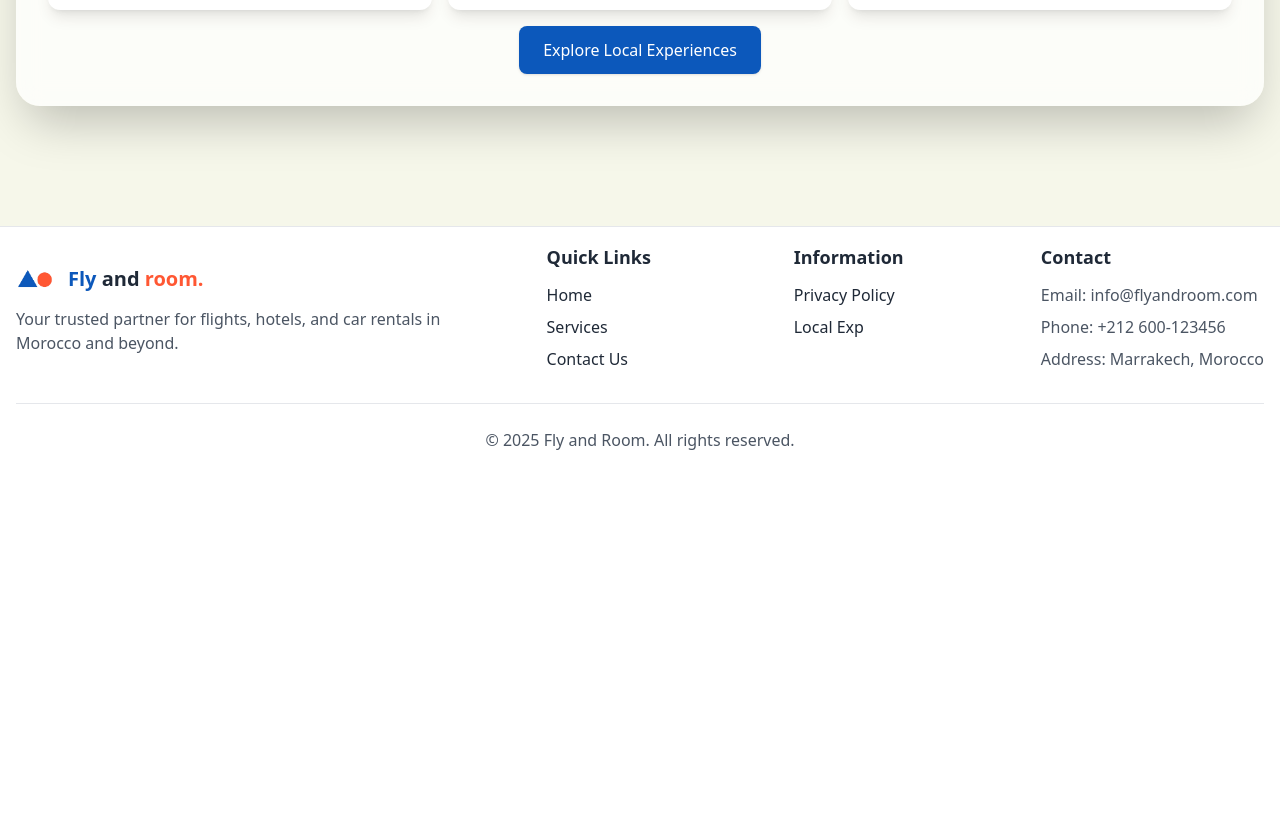
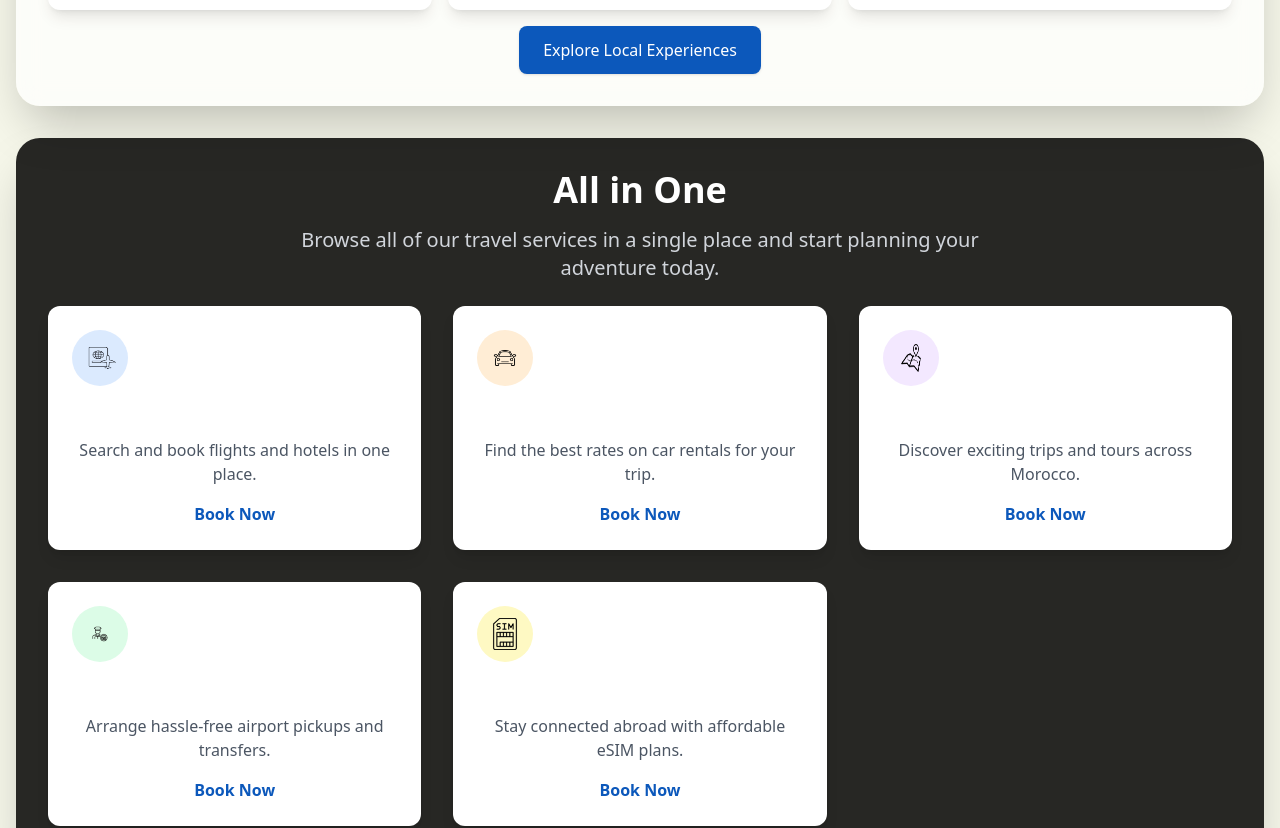
Before and after one commit to noss101/fly-and-room, a React (Vite) app: page / in a window 1280 px wide. Shown: the part 1499-2327 px from the top of the page. Before the commit the page ends 1967 px from the top, so only its background shows below. Built offline with nearby package versions, Linux system fonts and the light colour scheme; a web font is replaced by a local one.

Commit message:
Add All in One services section and slide animations

```diff
--- a/src/components/sections/MoroccoSection.jsx
+++ b/src/components/sections/MoroccoSection.jsx
@@ -1,6 +1,7 @@
 import React from 'react';
 import { Link } from 'react-router-dom';
 import { localExperiences } from '../../data/localExperiences';
+import ServicesSection from './ServicesSection';
 
 const MoroccoSection = () => {
   const previewExperiences = localExperiences.slice(0, 3);
@@ -61,6 +62,13 @@ const MoroccoSection = () => {
           Explore Local Experiences
         </Link>
       </div>
+      <div className="bg-[#272724] rounded-3xl shadow-2xl p-8 text-center text-white">
+        <h2 className="text-2xl sm:text-3xl md:text-4xl font-bold mb-4 text-center">All in One</h2>
+        <p className="text-xl max-w-3xl mx-auto text-gray-300 mb-6">
+          Browse all of our travel services in a single place and start planning your adventure today.
+        </p>
+        <ServicesSection />
+      </div>
     </div>
   </section>
 );
--- a/src/components/sections/ServicesSection.jsx
+++ b/src/components/sections/ServicesSection.jsx
@@ -43,9 +43,10 @@ const ServicesSection = () => {
   return (
     <div className="grid grid-cols-1 md:grid-cols-2 lg:grid-cols-3 gap-8">
       {services.map((service, index) => (
-        <div
+        <Link
           key={index}
-          className="bg-white rounded-xl shadow-lg p-6 transition-transform hover:scale-[1.02]"
+          to={service.link}
+          className="bg-white rounded-xl shadow-lg p-6 transition-transform hover:scale-[1.02] animate-slide-left"
         >
           <div
             className={`${service.color} w-14 h-14 rounded-full flex items-center justify-center mb-4`}
@@ -58,13 +59,8 @@ const ServicesSection = () => {
           </div>
           <h3 className="text-xl font-bold mb-2">{service.title}</h3>
           <p className="text-gray-600 mb-4">{service.description}</p>
-          <Link
-            to={service.link}
-            className="text-primary font-semibold hover:underline"
-          >
-            Book Now
-          </Link>
-        </div>
+          <span className="text-primary font-semibold hover:underline">Book Now</span>
+        </Link>
       ))}
     </div>
   );
--- a/tailwind.config.cjs
+++ b/tailwind.config.cjs
@@ -9,7 +9,16 @@ module.exports = {
         primary: '#0c58bb', // Keeping your blue
         secondary: '#ff5733', // Keeping your orange
         navbg: '#1F2937', // Adding new navbar color
-      }
+      },
+      keyframes: {
+        'slide-left': {
+          '0%': { transform: 'translateX(50px)', opacity: '0' },
+          '100%': { transform: 'translateX(0)', opacity: '1' },
+        },
+      },
+      animation: {
+        'slide-left': 'slide-left 1s ease-in-out',
+      },
     },
   },
   plugins: [],
```
Lines whose indentation alone changed are shown as unchanged.
